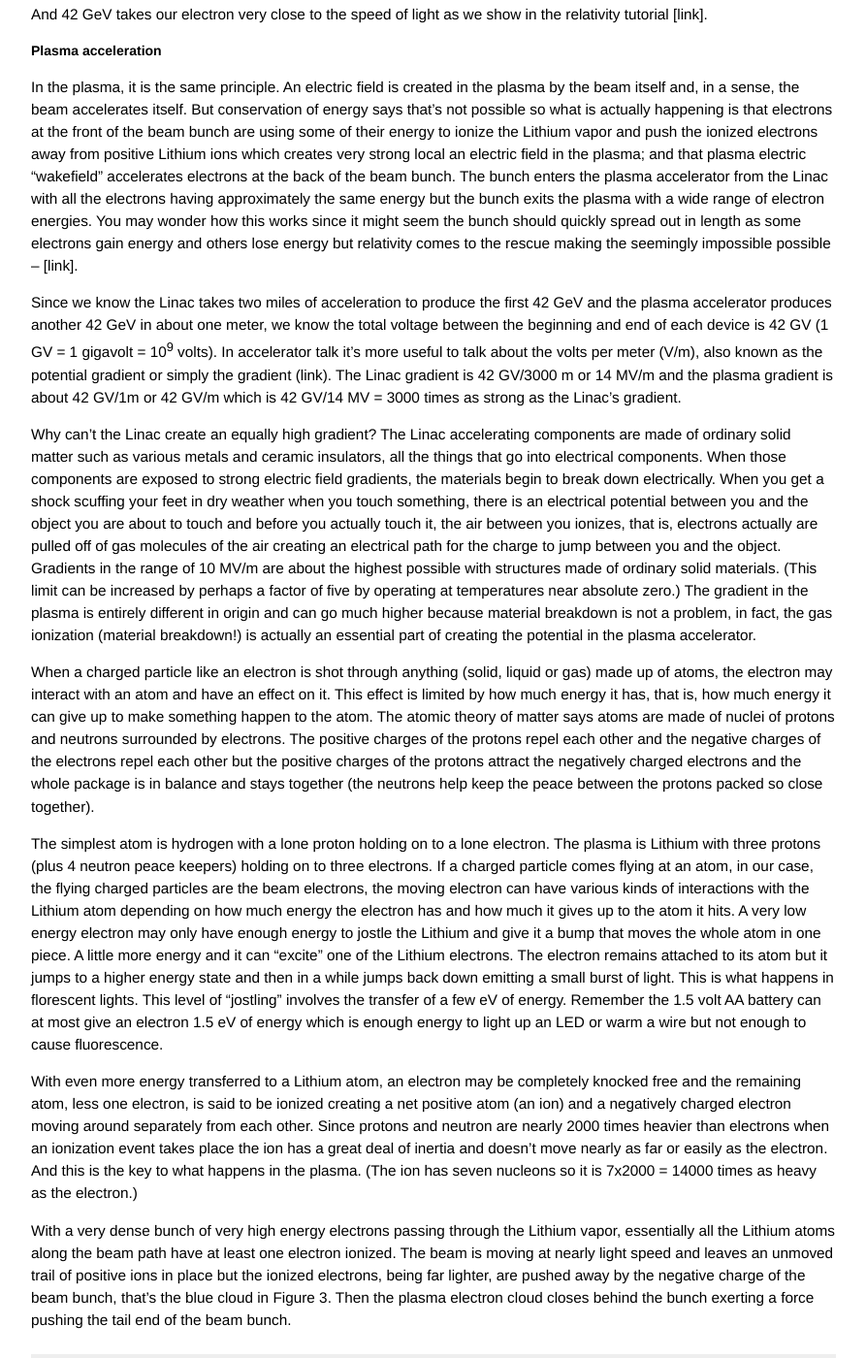
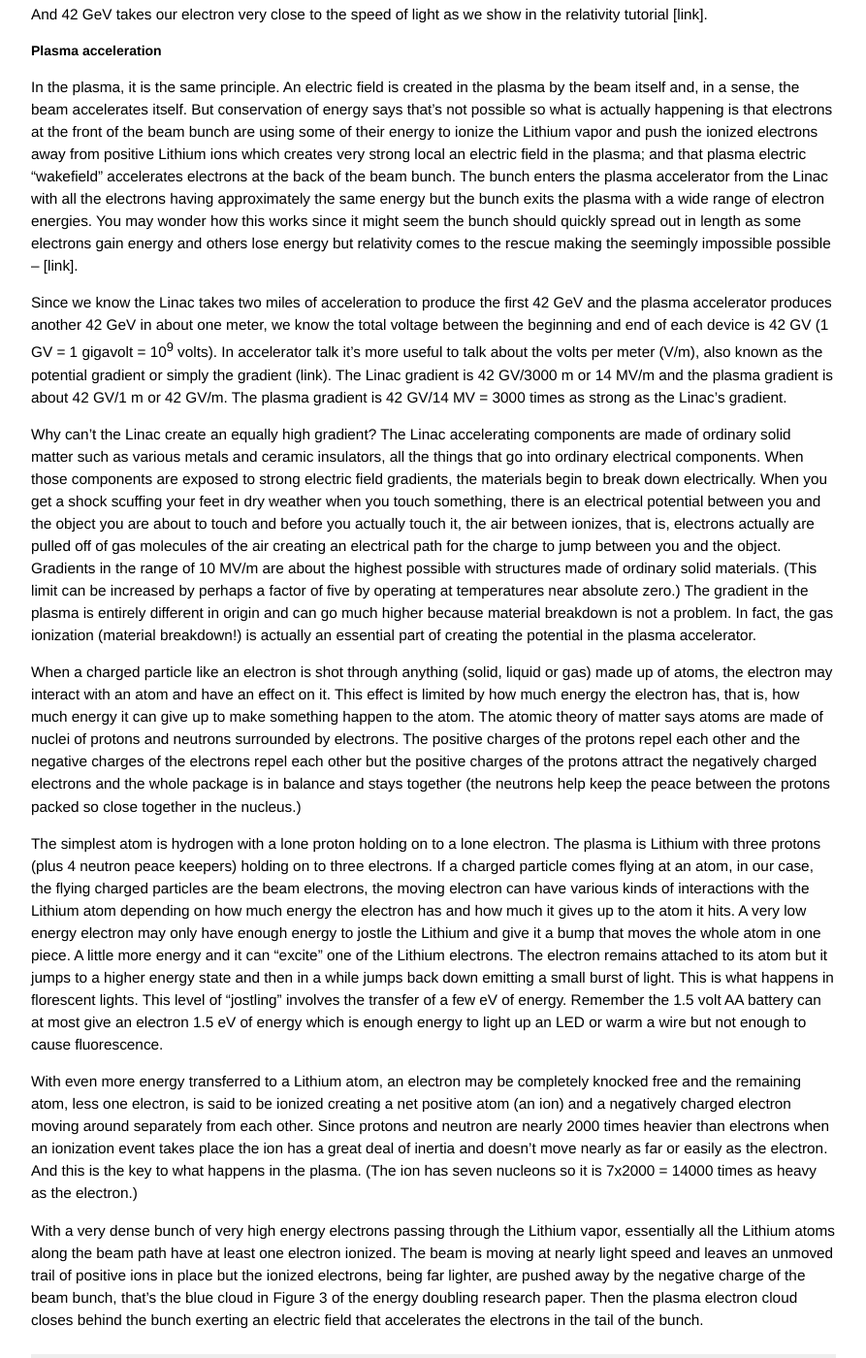
Before and after one commit to grbfacet/facet, a Jekyll site: the page built from beam-acceleration-tutorial.md, in a window 1280 px wide and 1400 px high, scrolled down 3465 px. Shown: the whole window at 97% size, without its empty margins (193-1086 px from the left). Built offline with Jekyll 4.4.1, drawn with Linux system fonts in a browser that asks for light colours.

Commit message:
Update beam-acceleration-tutorial.md

```diff
--- a/beam-acceleration-tutorial.md
+++ b/beam-acceleration-tutorial.md
@@ -125,14 +125,14 @@ And 42 GeV takes our electron very close to the speed of light as we show in the
 
 In the plasma, it is the same principle. An electric field is created in the plasma by the beam itself and, in a sense, the beam accelerates itself. But conservation of energy says that’s not possible so what is actually happening is that electrons at the front of the beam bunch are using some of their energy to ionize the Lithium vapor and push the ionized electrons away from positive Lithium ions which creates very strong local an electric field in the plasma; and that plasma electric "wakefield" accelerates electrons at the back of the beam bunch. The bunch enters the plasma accelerator from the Linac with all the electrons having approximately the same energy but the bunch exits the plasma with a wide range of electron energies. You may wonder how this works since it might seem the bunch should quickly spread out in length as some electrons gain energy and others lose energy but relativity comes to the rescue making the seemingly impossible possible – [link].
 
-Since we know the Linac takes two miles of acceleration to produce the first 42 GeV and the plasma accelerator produces another 42 GeV in about one meter, we know the total voltage between the beginning and end of each device is 42 GV (1 GV = 1 gigavolt = 10<sup>9</sup> volts). In accelerator talk it’s more useful to talk about the volts per meter (V/m), also known as the potential gradient or simply the gradient (link). The Linac gradient is 42 GV/3000 m or 14 MV/m and the plasma gradient is about 42 GV/1m or 42 GV/m which is 42 GV/14 MV = 3000 times as strong as the Linac’s gradient.
+Since we know the Linac takes two miles of acceleration to produce the first 42 GeV and the plasma accelerator produces another 42 GeV in about one meter, we know the total voltage between the beginning and end of each device is 42 GV (1 GV = 1 gigavolt = 10<sup>9</sup> volts). In accelerator talk it’s more useful to talk about the volts per meter (V/m), also known as the potential gradient or simply the gradient (link). The Linac gradient is 42 GV/3000 m or 14 MV/m and the plasma gradient is about 42 GV/1 m or 42 GV/m. The plasma gradient is 42 GV/14 MV = 3000 times as strong as the Linac’s gradient.
 
-Why can’t the Linac create an equally high gradient? The Linac accelerating components are made of ordinary solid matter such as various metals and ceramic insulators, all the things that go into electrical components. When those components are exposed to strong electric field gradients, the materials begin to break down electrically. When you get a shock scuffing your feet in dry weather when you touch something, there is an electrical potential between you and the object you are about to touch and before you actually touch it, the air between you ionizes, that is, electrons actually are pulled off of gas molecules of the air creating an electrical path for the charge to jump between you and the object. Gradients in the range of 10 MV/m are about the highest possible with structures made of ordinary solid materials. (This limit can be increased by perhaps a factor of five by operating at temperatures near absolute zero.) The gradient in the plasma is entirely different in origin and can go much higher because material breakdown is not a problem, in fact, the gas ionization (material breakdown!) is actually an essential part of creating the potential in the plasma accelerator.
+Why can’t the Linac create an equally high gradient? The Linac accelerating components are made of ordinary solid matter such as various metals and ceramic insulators, all the things that go into ordinary electrical components. When those components are exposed to strong electric field gradients, the materials begin to break down electrically. When you get a shock scuffing your feet in dry weather when you touch something, there is an electrical potential between you and the object you are about to touch and before you actually touch it, the air between ionizes, that is, electrons actually are pulled off of gas molecules of the air creating an electrical path for the charge to jump between you and the object. Gradients in the range of 10 MV/m are about the highest possible with structures made of ordinary solid materials. (This limit can be increased by perhaps a factor of five by operating at temperatures near absolute zero.) The gradient in the plasma is entirely different in origin and can go much higher because material breakdown is not a problem. In fact, the gas ionization (material breakdown!) is actually an essential part of creating the potential in the plasma accelerator.
 
-When a charged particle like an electron is shot through anything (solid, liquid or gas) made up of atoms, the electron may interact with an atom and have an effect on it. This effect is limited by how much energy it has, that is, how much energy it can give up to make something happen to the atom. The atomic theory of matter says atoms are made of nuclei of protons and neutrons surrounded by electrons. The positive charges of the protons repel each other and the negative charges of the electrons repel each other but the positive charges of the protons attract the negatively charged electrons and the whole package is in balance and stays together (the neutrons help keep the peace between the protons packed so close together).
+When a charged particle like an electron is shot through anything (solid, liquid or gas) made up of atoms, the electron may interact with an atom and have an effect on it. This effect is limited by how much energy the electron has, that is, how much energy it can give up to make something happen to the atom. The atomic theory of matter says atoms are made of nuclei of protons and neutrons surrounded by electrons. The positive charges of the protons repel each other and the negative charges of the electrons repel each other but the positive charges of the protons attract the negatively charged electrons and the whole package is in balance and stays together (the neutrons help keep the peace between the protons packed so close together in the nucleus.)
 
 The simplest atom is hydrogen with a lone proton holding on to a lone electron. The plasma is Lithium with three protons (plus 4 neutron peace keepers) holding on to three electrons. If a charged particle comes flying at an atom, in our case, the flying charged particles are the beam electrons, the moving electron can have various kinds of interactions with the Lithium atom depending on how much energy the electron has and how much it gives up to the atom it hits. A very low energy electron may only have enough energy to jostle the Lithium and give it a bump that moves the whole atom in one piece. A little more energy and it can “excite” one of the Lithium electrons. The electron remains attached to its atom but it jumps to a higher energy state and then in a while jumps back down emitting a small burst of light. This is what happens in florescent lights. This level of “jostling” involves the transfer of a few eV of energy. Remember the 1.5 volt AA battery can at most give an electron 1.5 eV of energy which is enough energy to light up an LED or warm a wire but not enough to cause fluorescence.
 
 With even more energy transferred to a Lithium atom, an electron may be completely knocked free and the remaining atom, less one electron, is said to be ionized creating a net positive atom (an ion) and a negatively charged electron moving around separately from each other. Since protons and neutron are nearly 2000 times heavier than electrons when an ionization event takes place the ion has a great deal of inertia and doesn’t move nearly as far or easily as the electron. And this is the key to what happens in the plasma. (The ion has seven nucleons so it is 7x2000 = 14000 times as heavy as the electron.)
 
-With a very dense bunch of very high energy electrons passing through the Lithium vapor, essentially all the Lithium atoms along the beam path have at least one electron ionized. The beam is moving at nearly light speed and leaves an unmoved trail of positive ions in place but the ionized electrons, being far lighter, are pushed away by the negative charge of the beam bunch, that’s the blue cloud in Figure 3. Then the plasma electron cloud closes behind the bunch exerting a force pushing the tail end of the beam bunch.
+With a very dense bunch of very high energy electrons passing through the Lithium vapor, essentially all the Lithium atoms along the beam path have at least one electron ionized. The beam is moving at nearly light speed and leaves an unmoved trail of positive ions in place but the ionized electrons, being far lighter, are pushed away by the negative charge of the beam bunch, that’s the blue cloud in Figure 3 of the energy doubling research paper. Then the plasma electron cloud closes behind the bunch exerting an electric field that accelerates the electrons in the tail of the bunch.
```
